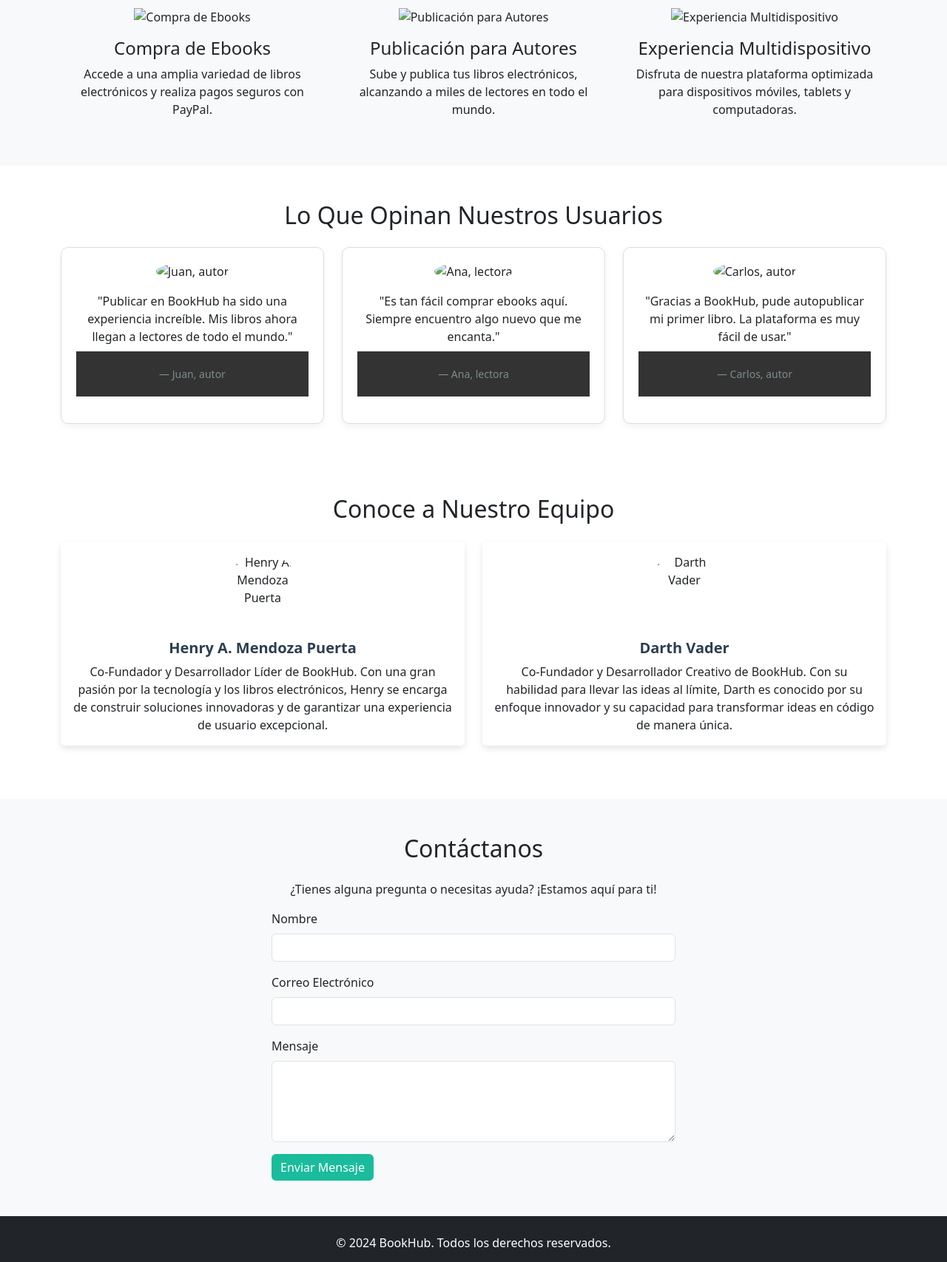
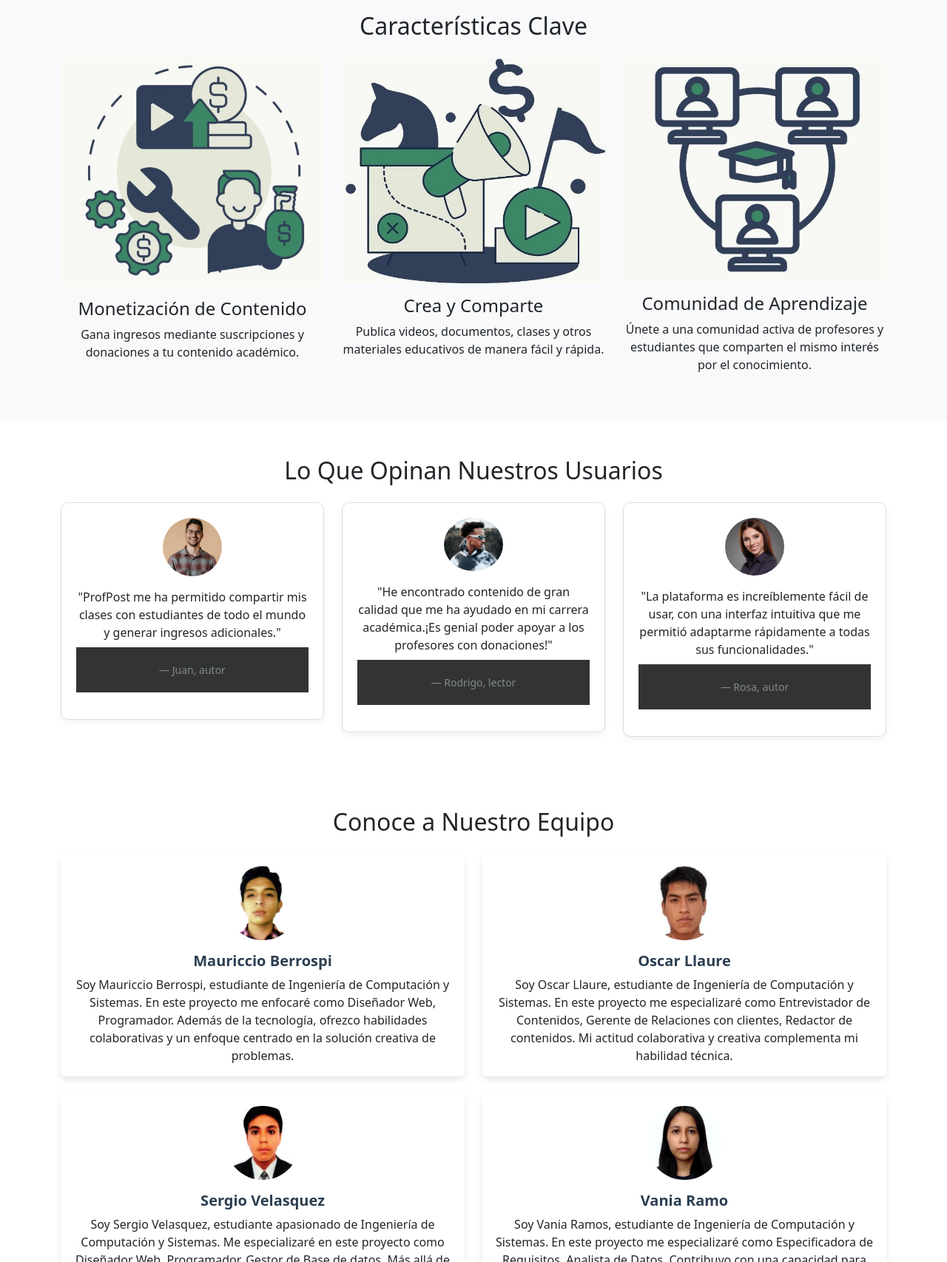
Before and after one commit to ProfPost/profpost-landing-page, a plain HTML site: page js/index.html in a window 1280 px wide. Shown: the part 839-2545 px from the top of the page at 74% size. Drawn offline with nearby package versions, Linux system fonts and the light colour scheme; files whose address does not match are found by name.

Commit message:
Fex:Actualizacion de html, css y js

```diff
--- a/js/index.html
+++ b/js/index.html
@@ -3,14 +3,14 @@
   <head>
     <meta charset="UTF-8" />
     <meta name="viewport" content="width=device-width, initial-scale=1.0" />
-    <title>BookHub - Compra y Publica Libros Electrónicos</title>
+    <title>ProfPost - Comparte y Monetiza Tu Conocimiento</title>
     <meta
       name="description"
-      content="BookHub es la plataforma ideal para comprar y publicar libros electrónicos. Explora una gran variedad de ebooks y publica tus obras para llegar a miles de lectores."
+      content="ProfPost es la plataforma ideal para crear, compartir y monetizar contenido académico. Permite a docentes y estudiantes obtener ingresos por sus conocimientos."
     />
     <meta
       name="keywords"
-      content="ebooks, compra libros electrónicos, publicar ebooks, BookHub, lectura digital, autores"
+      content="profesores, estudiantes, monetizar contenido, contenido académico, suscripciones, donaciones, educación"
     />
     <meta name="robots" content="index, follow" />
     <link
@@ -26,17 +26,17 @@
 
   <body>
     <!-- Barra de Navegación -->
-    <nav class="navbar navbar-expand-lg navbar-dark bg-dark">
+    <nav class="navbar navbar-expand-lg navbar-dark navbar-custom">
       <div class="container">
         <a class="navbar-brand" href="#">
           <img
-            src="assets/images/intro-nav/logo.png"
+            src="assets/images/intro-nav/logo.jpg"
             alt="BookHub Logo"
             width="40"
-            height="40"
+            height="30"
             class="d-inline-block align-text-top"
           />
-          BookHub
+          ProfPost
         </a>
         <button
           class="navbar-toggler"
@@ -80,17 +80,17 @@
         <div class="row align-items-center">
           <div class="col-md-6 mb-4 mb-md-0">
             <img
-              src="assets/images/intro-nav//book-placeholder.png"
+              src="assets/images/intro-nav/principal.jpg"
               alt="Libros Electrónicos"
               class="img-fluid"
             />
           </div>
           <div class="col-md-6 text-center text-md-start">
-            <h1 class="display-4 text-primary">Bienvenido a BookHub</h1>
+            <h1 class="display-4 text">Bienvenido a ProfPost</h1>
             <p class="lead text-secondary">
-              Tu plataforma integral para descubrir, comprar y publicar libros
-              electrónicos. Explora y encuentra tu próxima lectura o comparte tu
-              historia con el mundo.
+              Crea, comparte y monetiza contenido académico. Comparte tu
+              conocimiento con el mundo y obtén ingresos por suscripciones y
+              donaciones.
             </p>
             <a href="#about" class="btn btn-primary btn-lg">Comienza Ahora</a>
           </div>
@@ -103,11 +103,11 @@
       <div class="container">
         <h2 class="text-center mb-4">Acerca de Nosotros</h2>
         <p class="text-center">
-          En BookHub, conectamos a lectores y autores en una comunidad de
-          amantes de los libros electrónicos. Nuestra plataforma permite a los
-          lectores comprar ebooks con facilidad y a los autores publicar sus
-          obras, alcanzando una audiencia global. BookHub hace que la lectura y
-          publicación de ebooks sea accesible, segura y rápida.
+          ProfPost es una plataforma creada para profesores y estudiantes que
+          desean compartir y monetizar contenido académico especializado. Ya
+          sea que busques compartir investigaciones, clases o cualquier tipo de
+          material educativo, ProfPost te ofrece las herramientas para llegar a
+          una audiencia global.
         </p>
       </div>
     </section>
@@ -119,38 +119,38 @@
         <div class="row text-center">
           <div class="col-md-4">
             <img
-              src="assets/images/features/book.png"
-              alt="Compra de Ebooks"
+              src="assets/images/feature/Monetizacion de Contenido.jpg"
+              alt="Monetización de Contenido"
               class="feature-icon img-fluid mb-3"
             />
-            <h4>Compra de Ebooks</h4>
+            <h4>Monetización de Contenido</h4>
             <p>
-              Accede a una amplia variedad de libros electrónicos y realiza
-              pagos seguros con PayPal.
+              Gana ingresos mediante suscripciones y donaciones a tu contenido
+              académico.
             </p>
           </div>
           <div class="col-md-4">
             <img
-              src="assets/images/features/author.png"
+              src="assets/images/feature/Crear y Compartir.jpg"
               alt="Publicación para Autores"
               class="feature-icon img-fluid mb-3"
             />
-            <h4>Publicación para Autores</h4>
+            <h4>Crea y Comparte</h4>
             <p>
-              Sube y publica tus libros electrónicos, alcanzando a miles de
-              lectores en todo el mundo.
+              Publica videos, documentos, clases y otros materiales educativos
+              de manera fácil y rápida.
             </p>
           </div>
           <div class="col-md-4">
             <img
-              src="assets/images/features/devices.png"
+              src="assets/images/feature/comunidad.jpeg"
               alt="Experiencia Multidispositivo"
               class="feature-icon img-fluid mb-3"
             />
-            <h4>Experiencia Multidispositivo</h4>
+            <h4>Comunidad de Aprendizaje</h4>
             <p>
-              Disfruta de nuestra plataforma optimizada para dispositivos
-              móviles, tablets y computadoras.
+              Únete a una comunidad activa de profesores y estudiantes que
+              comparten el mismo interés por el conocimiento.
             </p>
           </div>
         </div>
@@ -165,14 +165,14 @@
           <div class="col-md-4">
             <div class="testimonial">
               <img
-                src="assets/images/testimonials/user1.png"
+                src="assets/images/usuarios/Juan.png"
                 alt="Juan, autor"
                 class="rounded-circle mb-3"
                 width="80"
               />
               <p class="mb-0">
-                "Publicar en BookHub ha sido una experiencia increíble. Mis
-                libros ahora llegan a lectores de todo el mundo."
+                "ProfPost me ha permitido compartir mis clases con estudiantes
+                de todo el mundo y generar ingresos adicionales."
               </p>
               <footer class="blockquote-footer mt-2">Juan, autor</footer>
             </div>
@@ -180,31 +180,33 @@
           <div class="col-md-4">
             <div class="testimonial">
               <img
-                src="assets/images/testimonials/user2.png"
-                alt="Ana, lectora"
+                src="assets/images/usuarios/Rodrigo Perez Durant.png"
+                alt="Rodrigo Perez Durant"
                 class="rounded-circle mb-3"
                 width="80"
               />
               <p class="mb-0">
-                "Es tan fácil comprar ebooks aquí. Siempre encuentro algo nuevo
-                que me encanta."
+                "He encontrado contenido de gran calidad que me ha ayudado en mi
+                carrera académica.¡Es genial poder apoyar a los profesores con
+                donaciones!"
               </p>
-              <footer class="blockquote-footer mt-2">Ana, lectora</footer>
+              <footer class="blockquote-footer mt-2">Rodrigo, lector</footer>
             </div>
           </div>
           <div class="col-md-4">
             <div class="testimonial">
               <img
-                src="assets/images/testimonials/user3.png"
-                alt="Carlos, autor"
+                src="assets/images/usuarios/Rosa.png"
+                alt="Rosa, autor"
                 class="rounded-circle mb-3"
                 width="80"
               />
               <p class="mb-0">
-                "Gracias a BookHub, pude autopublicar mi primer libro. La
-                plataforma es muy fácil de usar."
+                "La plataforma es increíblemente fácil de usar,
+                con una interfaz intuitiva que me permitió adaptarme
+                 rápidamente a todas sus funcionalidades."
               </p>
-              <footer class="blockquote-footer mt-2">Carlos, autor</footer>
+              <footer class="blockquote-footer mt-2">Rosa, autor</footer>
             </div>
           </div>
         </div>
@@ -219,18 +221,18 @@
           <div class="col-md-6 mb-4">
             <div class="card">
               <img
-                src="assets/images/team/henry.png"
+                src="assets/images/Equipo/Mauriccio.png"
                 class="card-img-top rounded-circle mx-auto mt-3"
-                alt="Henry A. Mendoza Puerta"
+                alt="Mauriccio Berrospi"
                 style="width: 100px; height: 100px"
               />
               <div class="card-body">
-                <h5 class="card-title">Henry A. Mendoza Puerta</h5>
+                <h5 class="card-title">Mauriccio Berrospi</h5>
                 <p class="card-text">
-                  Co-Fundador y Desarrollador Líder de BookHub. Con una gran
-                  pasión por la tecnología y los libros electrónicos, Henry se
-                  encarga de construir soluciones innovadoras y de garantizar
-                  una experiencia de usuario excepcional.
+                  Soy Mauriccio Berrospi, estudiante de Ingeniería de Computación y Sistemas.
+                  En este proyecto me enfocaré como Diseñador Web, Programador. Además de la
+                  tecnología, ofrezco habilidades colaborativas y un enfoque centrado en la
+                  solución creativa de problemas.
                 </p>
               </div>
             </div>
@@ -238,28 +240,90 @@
           <div class="col-md-6 mb-4">
             <div class="card">
               <img
-                src="assets/images/team/darth_vader.png"
+                src="assets/images/Equipo/Oscar.png"
                 class="card-img-top rounded-circle mx-auto mt-3"
-                alt="Darth Vader"
+                alt="Oscar Llaure"
                 style="width: 100px; height: 100px"
               />
               <div class="card-body">
-                <h5 class="card-title">Darth Vader</h5>
+                <h5 class="card-title">Oscar Llaure</h5>
                 <p class="card-text">
-                  Co-Fundador y Desarrollador Creativo de BookHub. Con su
-                  habilidad para llevar las ideas al límite, Darth es conocido
-                  por su enfoque innovador y su capacidad para transformar ideas
-                  en código de manera única.
+                  Soy Oscar Llaure, estudiante de Ingeniería de Computación y Sistemas.
+                  En este proyecto me especializaré como Entrevistador de Contenidos,
+                  Gerente de Relaciones con clientes, Redactor de contenidos. Mi actitud
+                  colaborativa y creativa complementa mi habilidad técnica.
+                </p>
+              </div>
+            </div>
+          </div>
+          <div class="col-md-6 mb-4">
+            <div class="card">
+              <img
+                src="assets/images/Equipo/Sergio.png"
+                class="card-img-top rounded-circle mx-auto mt-3"
+                alt="Sergio Velasquez"
+                style="width: 100px; height: 100px"
+              />
+              <div class="card-body">
+                <h5 class="card-title">Sergio Velasquez</h5>
+                <p class="card-text">
+                  Soy Sergio Velasquez, estudiante apasionado de Ingeniería de Computación y Sistemas.
+                  Me especializaré en este proyecto como Diseñador Web, Programador,
+                  Gestor de Base de datos. Más allá de la tecnología, aporto habilidades
+                  colaborativas y un enfoque creativo.
+                </p>
+              </div>
+            </div>
+          </div>
+          <div class="col-md-6 mb-4">
+            <div class="card">
+              <img
+                src="assets/images/Equipo/Vania.png"
+                class="card-img-top rounded-circle mx-auto mt-3"
+                alt="Vania Ramo"
+                style="width: 100px; height: 100px"
+              />
+              <div class="card-body">
+                <h5 class="card-title">Vania Ramo</h5>
+                <p class="card-text">
+                  Soy Vania Ramos, estudiante de Ingeniería de Computación y Sistemas.
+                  En este proyecto me especializaré como Especificadora de Requisitos,
+                  Analista de Datos. Contribuyo con una capacidad para innovar y una
+                  disposición para adaptarme a nuevos desafíos, trabajando de manera colaborativa.
                 </p>
               </div>
             </div>
           </div>
         </div>
+
+        <!-- Nueva fila para centrar la tarjeta de Alejandro -->
+        <div class="row justify-content-center">
+          <div class="col-md-6 mb-4">
+            <div class="card text-center">
+              <img
+                src="assets/images/Equipo/Alejandro.png"
+                class="card-img-top rounded-circle mx-auto mt-3"
+                alt="Alejandro Oliden"
+                style="width: 100px; height: 100px"
+              />
+              <div class="card-body">
+                <h5 class="card-title">Alejandro Oliden</h5>
+                <p class="card-text">
+                  Soy Alejandro Oliden, estudiante de Ingeniería de Computación y Sistemas.
+                  En este proyecto me especializaré como Entrevistador de Contenidos,
+                  Gerente de Relaciones con clientes, Redactor de contenidos. Mi actitud
+                  colaborativa y creativa complementa mi habilidad técnica.
+                </p>
+              </div>
+            </div>
+          </div>
+        </div>
+
       </div>
     </section>
 
     <!-- Sección Contacto -->
-    <section id="contact" class="p-5 bg-light">
+    <section id="contact" class="p-5">
       <div class="container">
         <h2 class="text-center mb-4">Contáctanos</h2>
         <p class="text-center">
@@ -296,7 +360,7 @@
 
     <!-- Footer -->
     <footer class="bg-dark text-white text-center py-4">
-      <p>© 2024 BookHub. Todos los derechos reservados.</p>
+      <p>© 2024 ProfPost. Todos los derechos reservados.</p>
       <p>
         Síguenos en
         <a href="#" class="text-white me-3"
```
